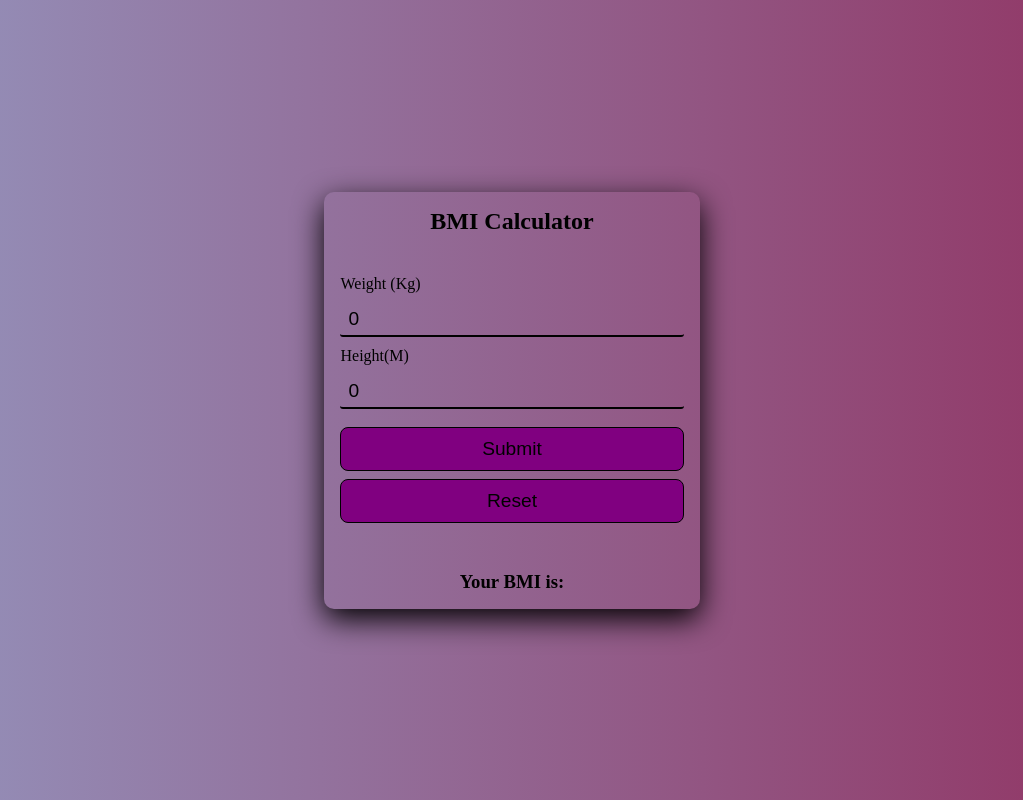
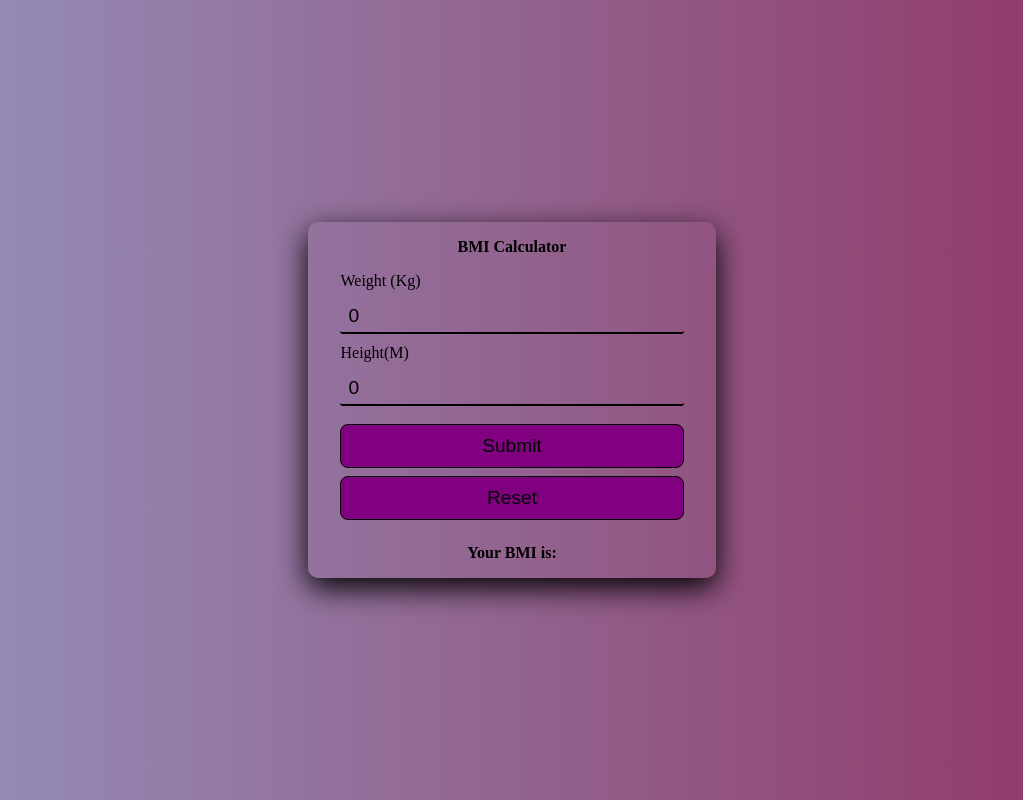
Before and after one commit to motuncoded/bmi-calculator, a React (Create React App) app: page / in a window 1280 px wide. Shown: the whole page, without its empty margins (128-1151 px from the left). Built offline with nearby package versions, Linux system fonts and the light colour scheme.

Commit message:
first-commit

```diff
--- a/src/components/Calculator.css
+++ b/src/components/Calculator.css
@@ -49,3 +49,52 @@ border: 1px solid #000;
 .container p{
     text-align: center;
 }
+@media screen and (min-width:500px) {
+    .container{
+        display: flex;
+        margin: 0;
+        flex-direction: column;
+    }
+    form{
+        width: 100%;
+        margin: 0;
+        padding: 1rem;
+    }
+    .container h2{
+        font-size: 1rem;
+        text-align: center;
+    }
+    .container h3,
+    .container p{
+        font-size: 1rem;
+    }
+    label{
+        padding: 30px 0;
+        text-transform: capitalize;
+
+
+    }
+    input{
+        width: 100%;
+        height: 20px;
+        font-size: 1.2rem;
+        margin: 10px 0;
+        padding: 16px 8px;
+        border-radius: 3px;
+        background-color: transparent;
+        outline: none;
+        border: none;
+        border-bottom: 2px solid #000 ;
+    }
+    .btn{
+        display: block;
+        width: 100%;
+        font-size: 1.2rem;
+        margin: 8px 0;
+        padding: 10px 0;
+        text-transform: capitalize;
+    background-color: purple ;
+
+
+    }
+}
```
